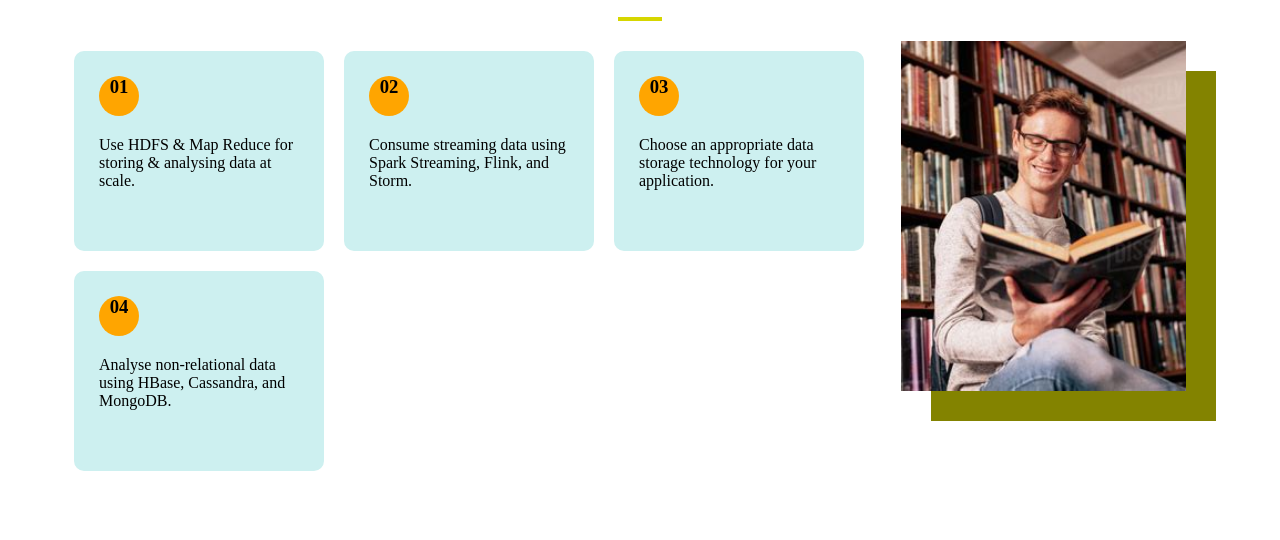
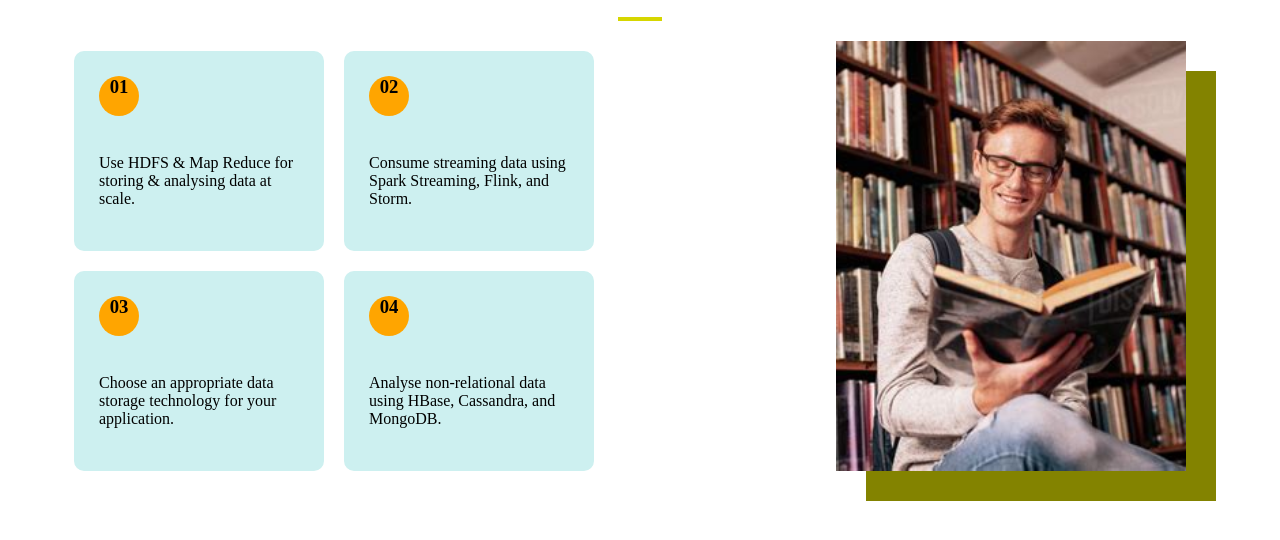
Before and after one commit to dragonMau/snake, a plain HTML site: page homework1/index.html in a window 1280 px wide. Shown: the part 628-1168 px from the top of the page. Before the commit the page ends 1109 px from the top, so only its background shows below. Drawn offline with Linux system fonts and the light colour scheme.

Commit message:
now its 2x2 grid

```diff
--- a/homework1/index.html
+++ b/homework1/index.html
@@ -29,6 +29,7 @@
         </div>
         <div class="info_content">
             <div class="info_elements">
+                <div>
                     <div class="info_element">
                         <h3>01</h3>
                         <p>Use HDFS & Map Reduce for storing & analysing data at scale.</p>
@@ -37,6 +38,8 @@
                         <h3>02</h3>
                         <p>Consume streaming data using Spark Streaming, Flink, and Storm.</p>
                     </div>
+                </div>
+                <div>
                     <div class="info_element">
                         <h3>03</h3>
                         <p>Choose an appropriate data storage technology for your application.</p>
@@ -46,6 +49,7 @@
                         <p>Analyse non-relational data using HBase, Cassandra, and MongoDB.</p>
                     </div>
                 </div>
+            </div>
             <img class="info_image" src="assets/book.png">
         </div>
     </div>
--- a/homework1/styles/info_style.css
+++ b/homework1/styles/info_style.css
@@ -1,5 +1,5 @@
 .info{
-    margin: 100px auto 0px auto;
+    margin: 100px auto 100px auto;
     width: 90vw;
 }
 .info_header h1{
@@ -14,7 +14,11 @@
 .info_content{
     display: flex;
 }
-.info_elements{
+.info_elements {
+    /* justify-content: center;
+    align-items: center; */
+}
+.info_elements div{
     display: flex;
     flex-wrap: wrap;
 }
@@ -39,8 +43,9 @@
 }
 .info_image{
     width: 350px;
-    height: 350px;
+    /* height: 350px; */
     box-shadow: 30px 30px rgb(131, 131, 0) ;
+    margin-left: auto;
     margin-right: 30px;
     margin-bottom: 30px;
 }
```
Lines whose indentation alone changed are shown as unchanged.
